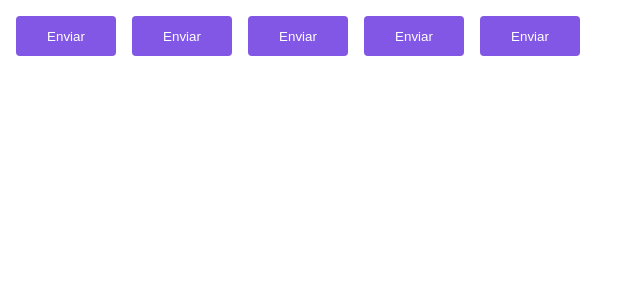
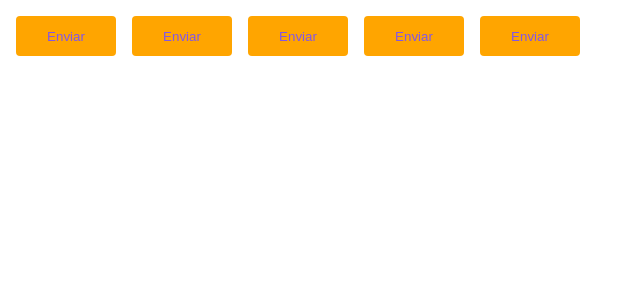
Before and after one commit to pedrokpdo/ignite-timer, a React (Vite) app: page / in a window 1280 px wide. Shown: the top 300 px of the page, without its empty margins (0-640 px from the left). Built offline with nearby package versions, Linux system fonts and the light colour scheme.

Commit message:
tipagem de temas

```diff
--- a/src/components/Button/styles.ts
+++ b/src/components/Button/styles.ts
@@ -20,8 +20,8 @@
     border: 0;
     margin: 8px;
 
-    background-color: ${({theme}) => theme.primary};
-    color: ${({theme}) => theme.white}
+    background-color: ${({theme}) => theme.secondary};
+    color: ${({theme}) => theme.primary}
 
 
 /*     ${({ variant }) => `background-color: ${buttonVariants[variant]}`} */
```
Also changed, not shown: src/@types/styled.d.ts (added, +8 -0 lines).
